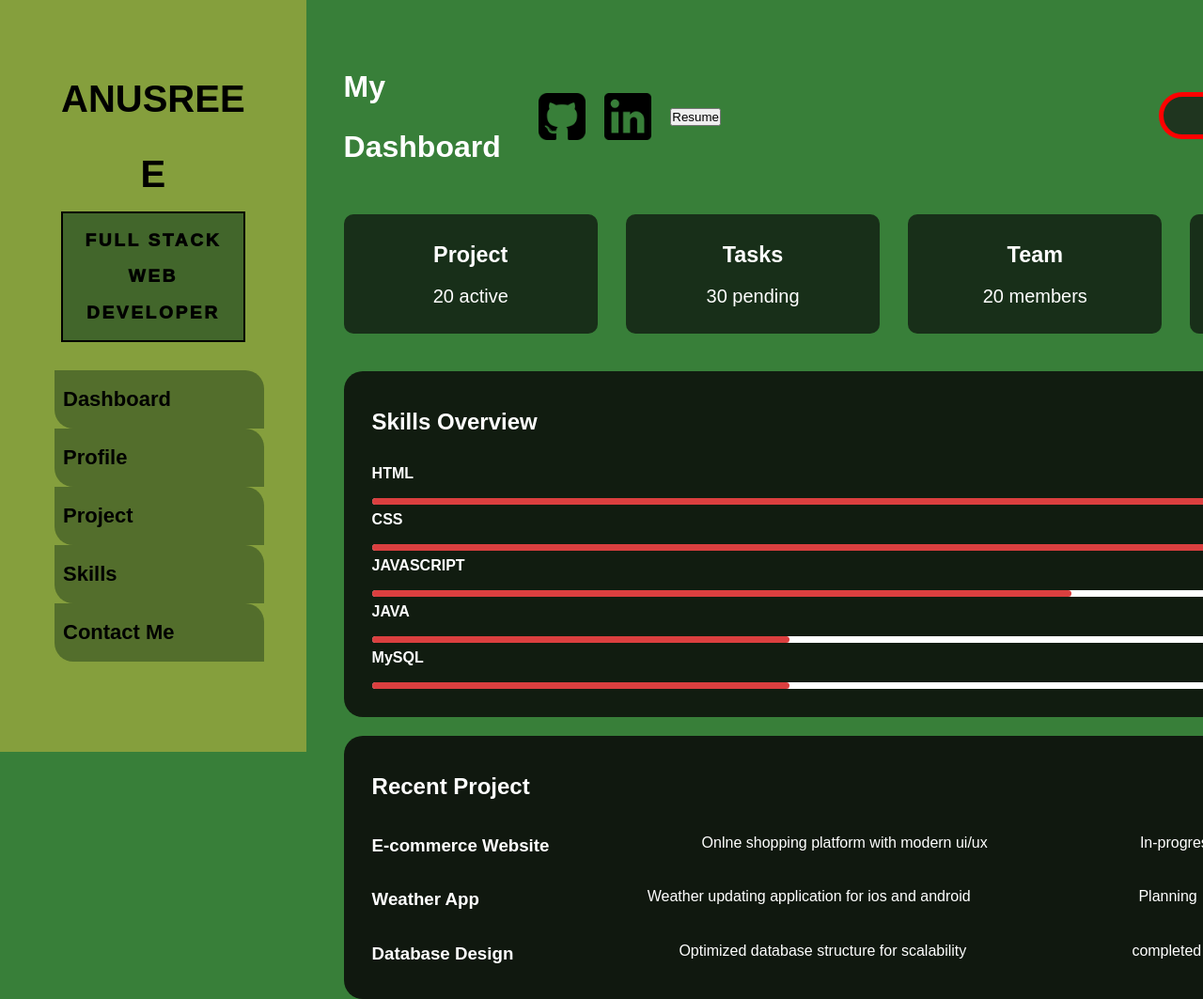
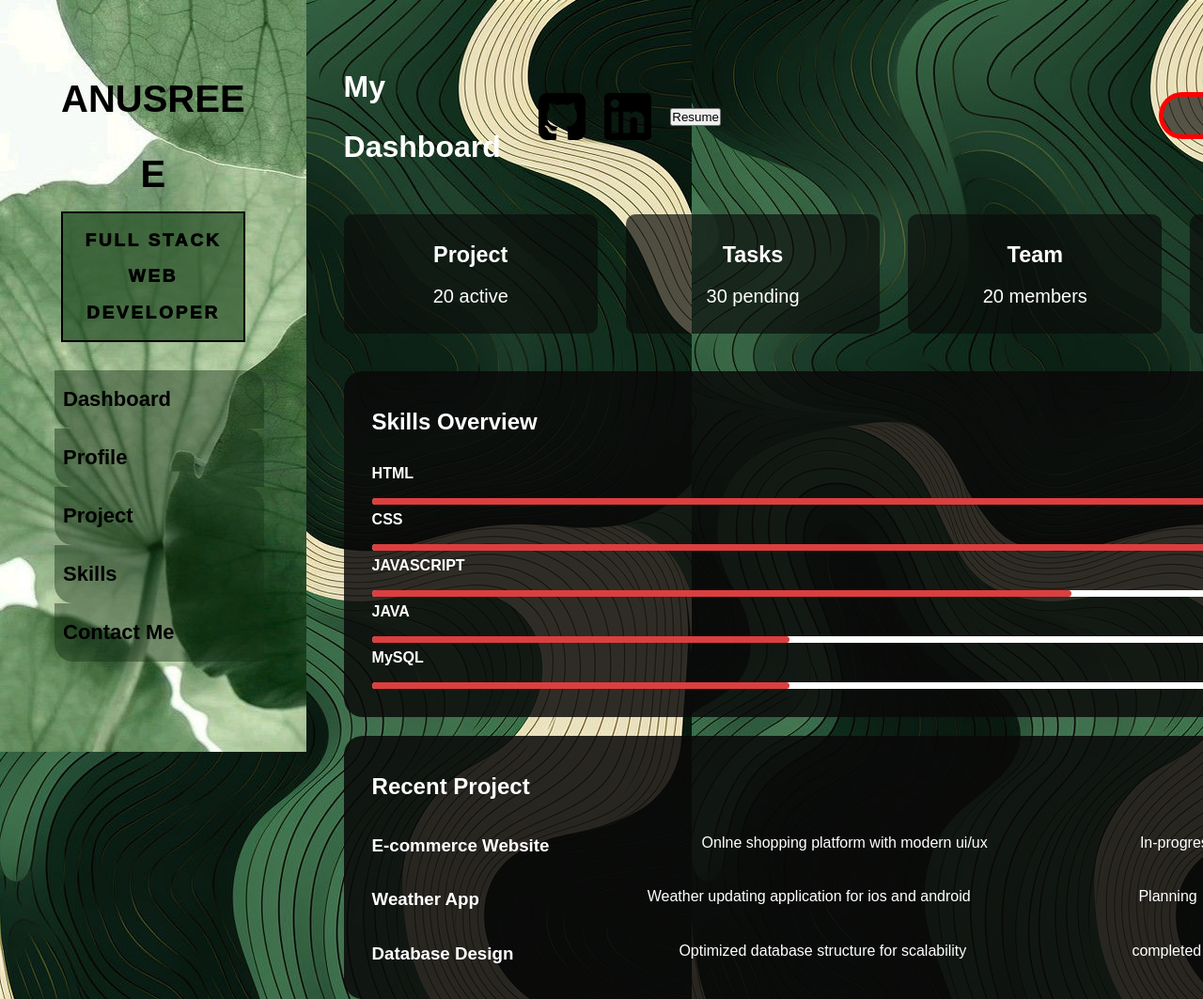
Before and after one commit to ANUSREES-GIT/Sample-Portfolio, a plain HTML site: page index.html in a window 1280 px wide. Shown: the top 1063 px of the page at 94% size. Drawn offline with Linux system fonts and the light colour scheme; a web font is replaced by a local one.

Commit message:
Update styles.css

```diff
--- a/styles.css
+++ b/styles.css
@@ -7,7 +7,7 @@
 
 body{
 
-    background-image: url(./img/img1.jpg);
+    background-image: url(img1.jpg);
     background-repeat:inherit;
     background-color: #387F39;
     color: white;
@@ -23,7 +23,7 @@ body{
 
 .sidebar{
 
-    background-image: url(./img/bg1.jpg);
+    background-image: url(bg1.jpg);
     background-color:#859F3D;
     padding: 45px;
     /* border: 6px solid #d62121bd; */
```
